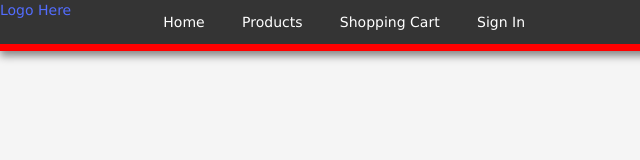
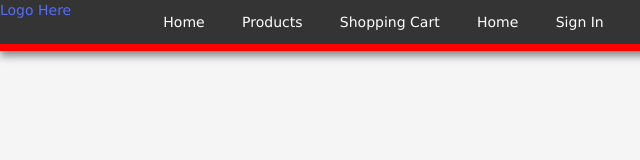
Before and after one commit to RasmitDevkota/thanksforsharing, a website: page public/index.html in a window 1280 px wide. Shown: the full height of the page, 0-640 px from the left. Drawn offline with nearby package versions, Linux system fonts and the light colour scheme.

Commit message:
Gitacora saved 1 changed files

```diff
--- a/public/index.html
+++ b/public/index.html
@@ -227,7 +227,9 @@
          <a id="home" class="navelement dropbtn" onclick="redirect('index.html')">Shopping Cart</a>
          <!--End of Dropdown-->&nbsp;&nbsp;&nbsp;
 
-
+          <!--Beginning of Dropdown-->
+          <a id="home" class="navelement dropbtn" onclick="redirect('index.html')">Home</a>
+        <!--End of Dropdown-->&nbsp;&nbsp;&nbsp;
 
         <!--Beginning of Sign in button-->
           <a id="singin" class="navelement" onclick="signIn()">Sign In</a>
```
